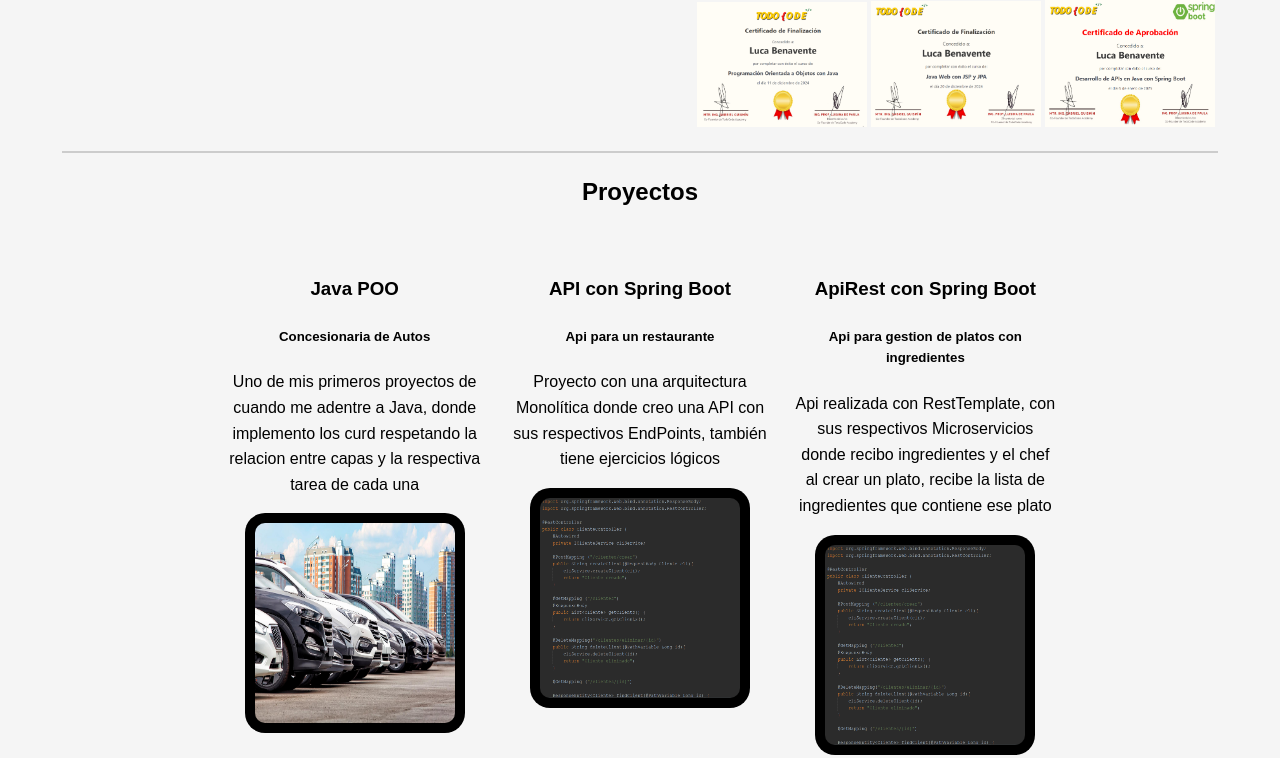
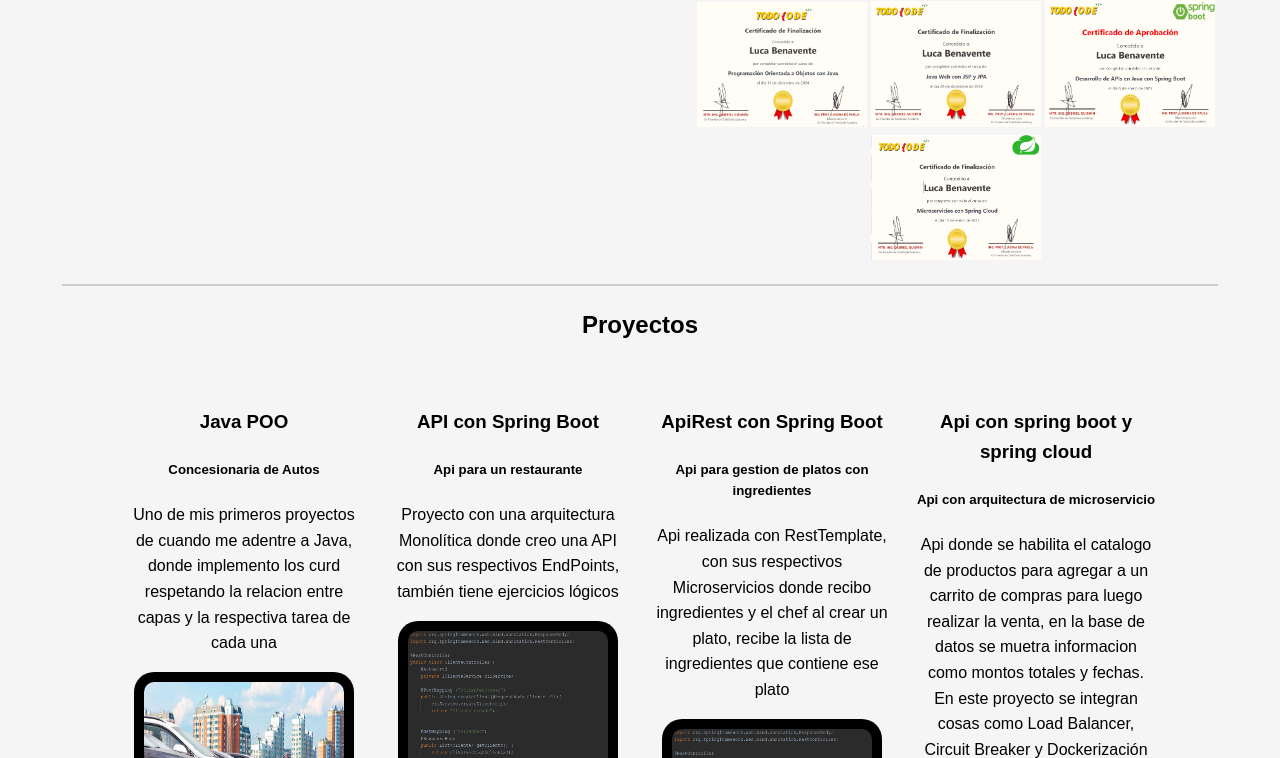
Before and after one commit to VeronicaARG/PortafolioIndex, a plain HTML site: page index.html in a window 1280 px wide. Shown: the part 1188-1946 px from the top of the page. Drawn offline with Linux system fonts and the light colour scheme.

Commit message:
Portfolio update

```diff
--- a/css/style.css
+++ b/css/style.css
@@ -175,8 +175,8 @@ hr {
         gap: 24px; /* Espacio entre elementos */
         padding: 24px; /* Opcional: espacio interior al contenedor */
         text-align: center; /* Centra los textos dentro de cada celda */
-        margin-left: 200px;
-        margin-right: 200px;
+        margin-left: 100px;
+        margin-right: 100px;
         margin-bottom: -50px;
 }
 .proyectos__contenedor{
--- a/index.html
+++ b/index.html
@@ -101,6 +101,7 @@
                 <img class="formacion__icono__certificado" src="assets/certificado Java POO.png" alt="UFPR">
                 <img class="formacion__icono__certificado" src="assets/certificado Java Web.png" alt="UFPR">
                 <img class="formacion__icono__certificado" src="assets/certificado Spring Boot.png" alt="UFPR">
+                <img class="formacion__icono__certificado" src="assets/Certificado Microservicios y Spring Cloud.png" alt="UFPR">
             </div>
         </div>
         <hr>
@@ -128,6 +129,12 @@
                 <p>Api realizada con RestTemplate, con sus respectivos Microservicios donde recibo ingredientes y el chef al crear un plato, recibe la lista de ingredientes que contiene ese plato</p>
                 <a href="https://github.com/VeronicaARG/ApiRestProjects" target="_blank"> <img src="assets/codigo sp1.png" alt="UFPR" class="proyectos__img"></a>
             </div>
+            <div class="proyectos__contenedor">
+                <h3 class="proyectos__nombre">Api con spring boot y spring cloud</h3>
+                <h5 class="proyectos__detalle">Api con arquitectura de microservicio</h5>
+                <p>Api donde se habilita el catalogo de productos para agregar a un carrito de compras para luego realizar la venta, en la base de datos se muetra informacion como montos totales y fechas. En este proyecto se integran cosas como Load Balancer, Circuit Breaker y Dockerización</p>
+                <a href="https://github.com/VeronicaARG/MicroserviciosFinal" target="_blank"> <img src="assets/codigo sp1.png" alt="UFPR" class="proyectos__img"></a>
+            </div>
         </div>
         <hr>
     </section>
```
Also changed, not shown: assets/Certificado Microservicios y Spring Cloud.png (added).
